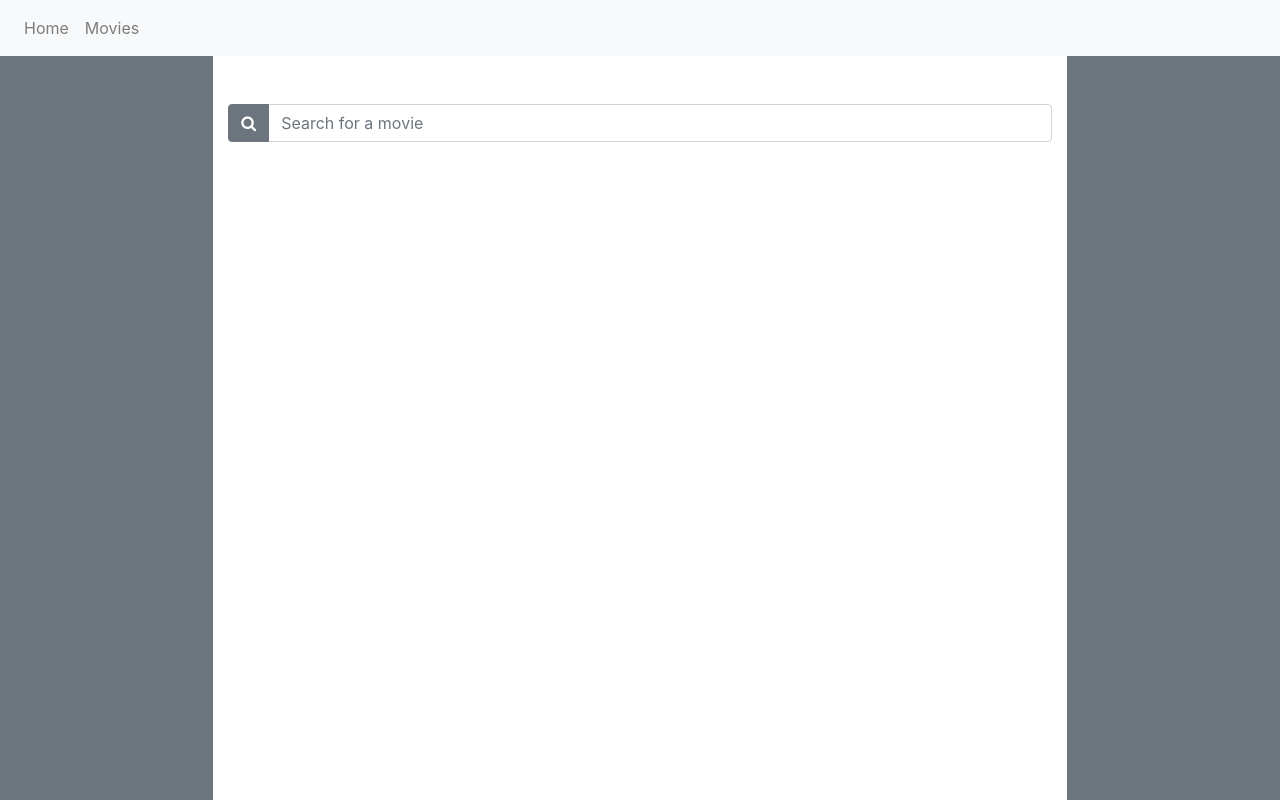
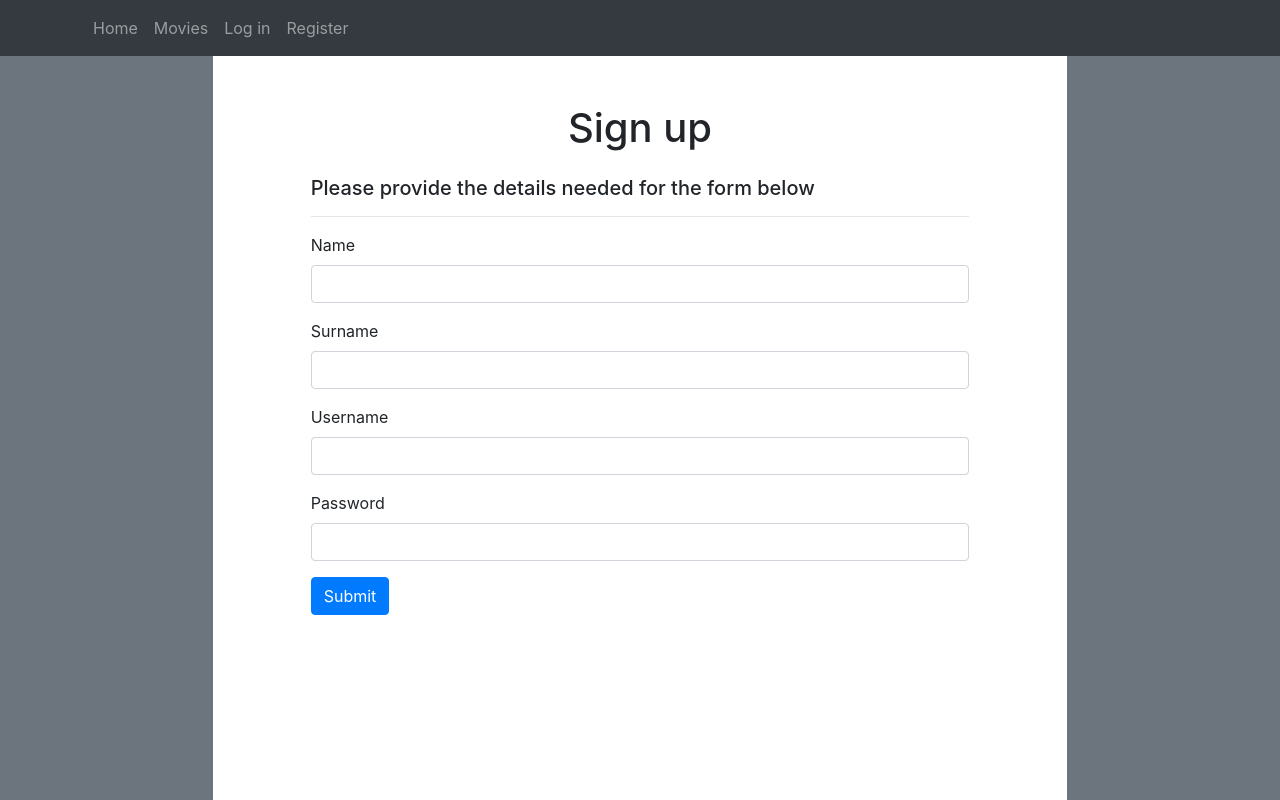
Before and after one commit to exe107/imdb-ui, a React (Create React App) app: page /register in a window 1280 px wide. Built offline with nearby package versions, Linux system fonts and the light colour scheme.

Commit message:
Add login and register forms

```diff
--- a/package.json
+++ b/package.json
@@ -7,6 +7,7 @@
     "connected-react-router": "^6.5.2",
     "eslint-config-prettier": "^6.9.0",
     "eslint-plugin-prettier": "^3.1.2",
+    "final-form": "^4.18.6",
     "flow-bin": "^0.114.0",
     "font-awesome": "^4.7.0",
     "history": "^4.9.0",
@@ -17,6 +18,7 @@
     "qs": "^6.8.0",
     "react": "^16.8.6",
     "react-dom": "^16.8.6",
+    "react-final-form": "^6.3.3",
     "react-redux": "^7.1.1",
     "react-router-dom": "^5.0.1",
     "react-scripts": "3.0.0",
@@ -37,8 +39,8 @@
       "prettier"
     ],
     "rules": {
+      "quotes": [2, "single"],
       "no-unused-vars": "error",
-      "quotes": [2, "single"],
       "prettier/prettier": "error"
     }
   },
--- a/src/App.jsx
+++ b/src/App.jsx
@@ -12,6 +12,7 @@ import styled from 'styled-components';
 import { MOVIES_SEARCH_ROUTE, ROUTES } from 'navigation/routes';
 import { getSpinner } from 'redux-config/spinner/selectors';
 import Home from 'pages/home/Home';
+import User from 'pages/user/User';
 import type { Route as RouteType } from 'flow';
 
 const PageContentContainer = styled.div`
@@ -39,7 +40,8 @@ function App({ spinner }: Props) {
           <div className="spinner-border" />
         </Spinner>
       )}
-      <nav className="navbar navbar-expand-lg navbar-light bg-light">
+      <nav className="navbar navbar-expand-lg navbar-dark bg-dark">
+        <div className="container">
           <button
             className="navbar-toggler"
             type="button"
@@ -48,7 +50,6 @@ function App({ spinner }: Props) {
           >
             <span className="navbar-toggler-icon" />
           </button>
-
           <div className="collapse navbar-collapse" id="navbarContent">
             <ul className="navbar-nav mr-auto">
               <li className="nav-item">
@@ -61,7 +62,9 @@ function App({ spinner }: Props) {
                   Movies
                 </Link>
               </li>
+              <User />
             </ul>
+          </div>
         </div>
       </nav>
       <PageContentContainer className="container-fluid">
--- a/src/navigation/routes.js
+++ b/src/navigation/routes.js
@@ -2,6 +2,8 @@
 import MoviesSearch from 'pages/movies-search/MoviesSearch';
 import Movie from 'pages/movie/Movie';
 import Person from 'pages/person/Person';
+import Register from 'pages/forms/Register';
+import Login from 'pages/forms/Login';
 
 export const MOVIES_SEARCH_ROUTE = {
   path: '/movies-search',
@@ -18,4 +20,20 @@ export const PERSON_ROUTE = {
   component: Person,
 };
 
-export const ROUTES = [MOVIES_SEARCH_ROUTE, MOVIE_ROUTE, PERSON_ROUTE];
+export const REGISTER_ROUTE = {
+  path: '/register',
+  component: Register,
+};
+
+export const LOGIN_ROUTE = {
+  path: '/login',
+  component: Login,
+};
+
+export const ROUTES = [
+  MOVIES_SEARCH_ROUTE,
+  MOVIE_ROUTE,
+  PERSON_ROUTE,
+  REGISTER_ROUTE,
+  LOGIN_ROUTE,
+];
--- /dev/null
+++ b/src/pages/forms/InputField.jsx
@@ -0,0 +1,27 @@
+// @flow
+import * as React from 'react';
+import { Field } from 'react-final-form';
+import type { FieldRenderProps } from 'react-final-form';
+
+type Props = {
+  label: string,
+  name: string,
+  type?: string,
+  validate: Function,
+};
+
+const InputField = ({ label, ...fieldProps }: Props): React.Node => (
+  <Field {...fieldProps}>
+    {({ input, meta }: FieldRenderProps) => (
+      <div className="form-group">
+        <label>{label}</label>
+        <input {...input} className="form-control" />
+        {meta.submitFailed && meta.error && (
+          <div className="alert alert-danger">{meta.error}</div>
+        )}
+      </div>
+    )}
+  </Field>
+);
+
+export default InputField;
--- /dev/null
+++ b/src/pages/forms/Login.jsx
@@ -0,0 +1,58 @@
+// @flow
+import * as React from 'react';
+import { Form } from 'react-final-form';
+import {
+  composeValidators,
+  minLengthValidator,
+  requiredValidator,
+} from 'pages/forms/validators';
+import { FormContainer } from 'pages/forms/styles';
+import InputField from 'pages/forms/InputField';
+import type { FormRenderProps } from 'react-final-form';
+
+type FormValues = {
+  username: string,
+  password: string,
+};
+
+const Login = (): React.Node => {
+  const passwordValidator = React.useCallback(
+    composeValidators([requiredValidator, minLengthValidator(7)]),
+    [],
+  );
+
+  const onSubmit = React.useCallback((formValues: FormValues) => {
+    console.log(formValues);
+  }, []);
+
+  return (
+    <Form onSubmit={onSubmit}>
+      {({ handleSubmit }: FormRenderProps<FormValues>) => (
+        <FormContainer>
+          <h1 className="text-center">Sign in</h1>
+          <hr />
+          <InputField
+            label="Username"
+            name="username"
+            validate={requiredValidator}
+          />
+          <InputField
+            label="Password"
+            name="password"
+            type="password"
+            validate={passwordValidator}
+          />
+          <button
+            className="btn btn-primary text-white"
+            type="button"
+            onClick={handleSubmit}
+          >
+            Submit
+          </button>
+        </FormContainer>
+      )}
+    </Form>
+  );
+};
+
+export default Login;
--- /dev/null
+++ b/src/pages/forms/Register.jsx
@@ -0,0 +1,69 @@
+// @flow
+import * as React from 'react';
+import { Form } from 'react-final-form';
+import {
+  alphabeticValidator,
+  composeValidators,
+  minLengthValidator,
+  requiredValidator,
+} from 'pages/forms/validators';
+import { FormContainer } from 'pages/forms/styles';
+import InputField from 'pages/forms/InputField';
+import type { FormRenderProps } from 'react-final-form';
+
+type FormValues = {
+  name: string,
+  surname: string,
+  username: string,
+  password: string,
+};
+
+const Register = () => {
+  const nameValidator = React.useCallback(
+    composeValidators([requiredValidator, alphabeticValidator]),
+    [],
+  );
+
+  const passwordValidator = React.useCallback(
+    composeValidators([requiredValidator, minLengthValidator(7)]),
+    [],
+  );
+
+  const onSubmit = React.useCallback((formValues: FormValues) => {
+    console.log(formValues);
+  }, []);
+
+  return (
+    <Form onSubmit={onSubmit}>
+      {({ handleSubmit }: FormRenderProps<FormValues>) => (
+        <FormContainer>
+          <h1 className="text-center mb-4">Sign up</h1>
+          <h5>Please provide the details needed for the form below</h5>
+          <hr />
+          <InputField label="Name" name="name" validate={nameValidator} />
+          <InputField label="Surname" name="surname" validate={nameValidator} />
+          <InputField
+            label="Username"
+            name="username"
+            validate={requiredValidator}
+          />
+          <InputField
+            label="Password"
+            name="password"
+            type="password"
+            validate={passwordValidator}
+          />
+          <button
+            className="btn btn-primary text-white"
+            type="button"
+            onClick={handleSubmit}
+          >
+            Submit
+          </button>
+        </FormContainer>
+      )}
+    </Form>
+  );
+};
+
+export default Register;
--- /dev/null
+++ b/src/pages/forms/styles.js
@@ -0,0 +1,7 @@
+// @flow
+import styled from 'styled-components';
+
+export const FormContainer = styled.div`
+  width: 80%;
+  margin: 0 auto;
+`;
--- /dev/null
+++ b/src/pages/forms/validators.js
@@ -0,0 +1,33 @@
+// @flow
+import type { FieldState } from 'final-form';
+
+type Validator = (value: ?any, allValues: Object, meta: ?FieldState) => ?any;
+
+export const requiredValidator = (value: ?any) =>
+  value ? undefined : 'Field should not be empty';
+
+export const alphabeticValidator = (value: ?any) =>
+  value && /^[a-zA-Z]+$/.test(value)
+    ? undefined
+    : 'Please provide a valid name';
+
+export const minLengthValidator = (length: number) => (value: ?any) =>
+  value && value.length >= length
+    ? undefined
+    : 'Passwords should be at least 7 characters long';
+
+export const maxLengthValidator = (length: number) => (value: ?any) =>
+  value && value.length <= length
+    ? undefined
+    : 'Passwords should be at least 7 characters long';
+
+export const composeValidators = (validators: Validator[]): Validator => (
+  value: ?any,
+  allValues: Object,
+  meta: ?FieldState,
+): ?string =>
+  validators.reduce(
+    (error: ?string, validator: Validator) =>
+      error || validator(value, allValues, meta),
+    undefined,
+  );
--- /dev/null
+++ b/src/pages/user/User.jsx
@@ -0,0 +1,21 @@
+// @flow
+import * as React from 'react';
+import { Link } from 'react-router-dom';
+import { LOGIN_ROUTE, REGISTER_ROUTE } from 'navigation/routes';
+
+export const User = (): React.Node => (
+  <React.Fragment>
+    <li className="nav-item">
+      <Link className="nav-link" to={LOGIN_ROUTE.path}>
+        Log in
+      </Link>
+    </li>
+    <li className="nav-item">
+      <Link className="nav-link" to={REGISTER_ROUTE.path}>
+        Register
+      </Link>
+    </li>
+  </React.Fragment>
+);
+
+export default User;
```
Also changed, not shown: 1 other file (tests, documents, lock files or other folders). Lines whose indentation alone changed are shown as unchanged.
